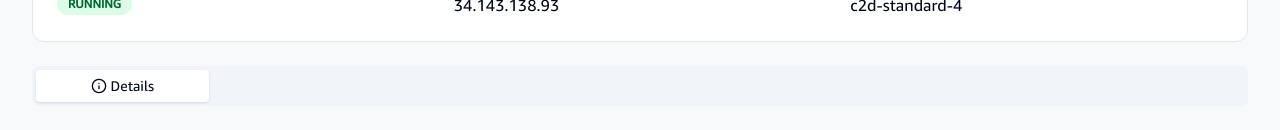
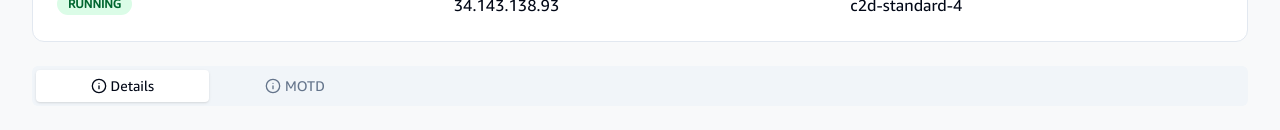
Before and after one commit to apparentlyarhm/minecraft-vm-management-console, a Next.js app: page / in a window 1280 px wide. Shown: the part 212-342 px from the top of the page. Built offline with nearby package versions, Linux system fonts and the light colour scheme; no server answers.

Commit message:
Small refactoring

```diff
--- a/app/page.tsx
+++ b/app/page.tsx
@@ -59,16 +59,14 @@ export default function VMDashboard() {
     try {
       const response = await fetch("https://api.ipify.org?format=json");
       const data = await response.json();
-      setIp(data.ip); // Extract and store the IP address
+      setIp(data.ip);
     } catch (error) {
       console.error("Failed to fetch IP:", error);
     }
   };
-  // Format creation date
   const creationDate = new Date(vmData.creationTimestamp)
   const formattedDate = creationDate.toLocaleString()
 
-  // Convert memory from MB to GB for display
   const memoryGb = vmData.memoryMb / 1024
   const maxStorageGb = vmData.maxPersistentDisksGb / 1024 / 1024
 
@@ -122,6 +120,10 @@ export default function VMDashboard() {
             <TabsTrigger value="details" className="flex items-center gap-1">
               <Info className="h-4 w-4" />
               <span className="hidden sm:inline">Details</span>
+            </TabsTrigger>
+            <TabsTrigger value="MOTD" className="flex items-center gap-1">
+              <Info className="h-4 w-4" />
+              <span className="hidden sm:inline">MOTD</span>
             </TabsTrigger>
           </TabsList>
 
```
